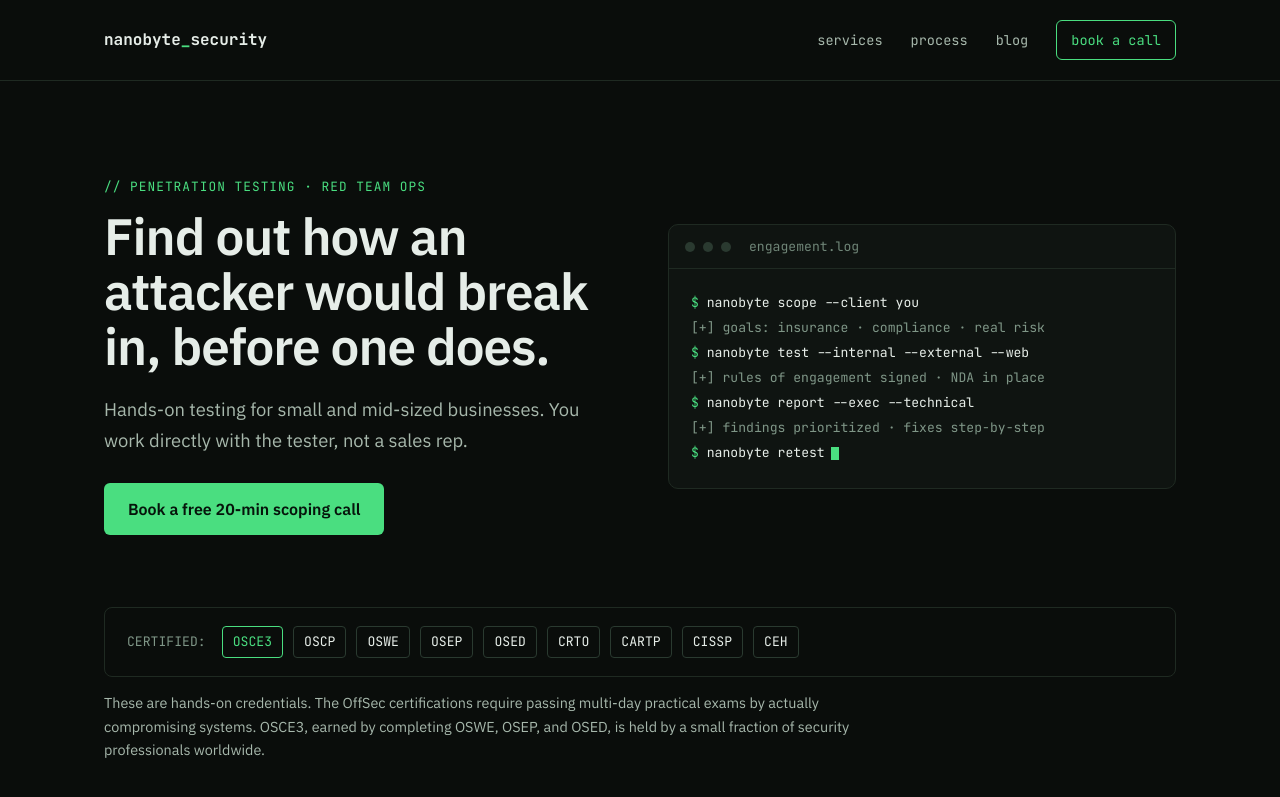
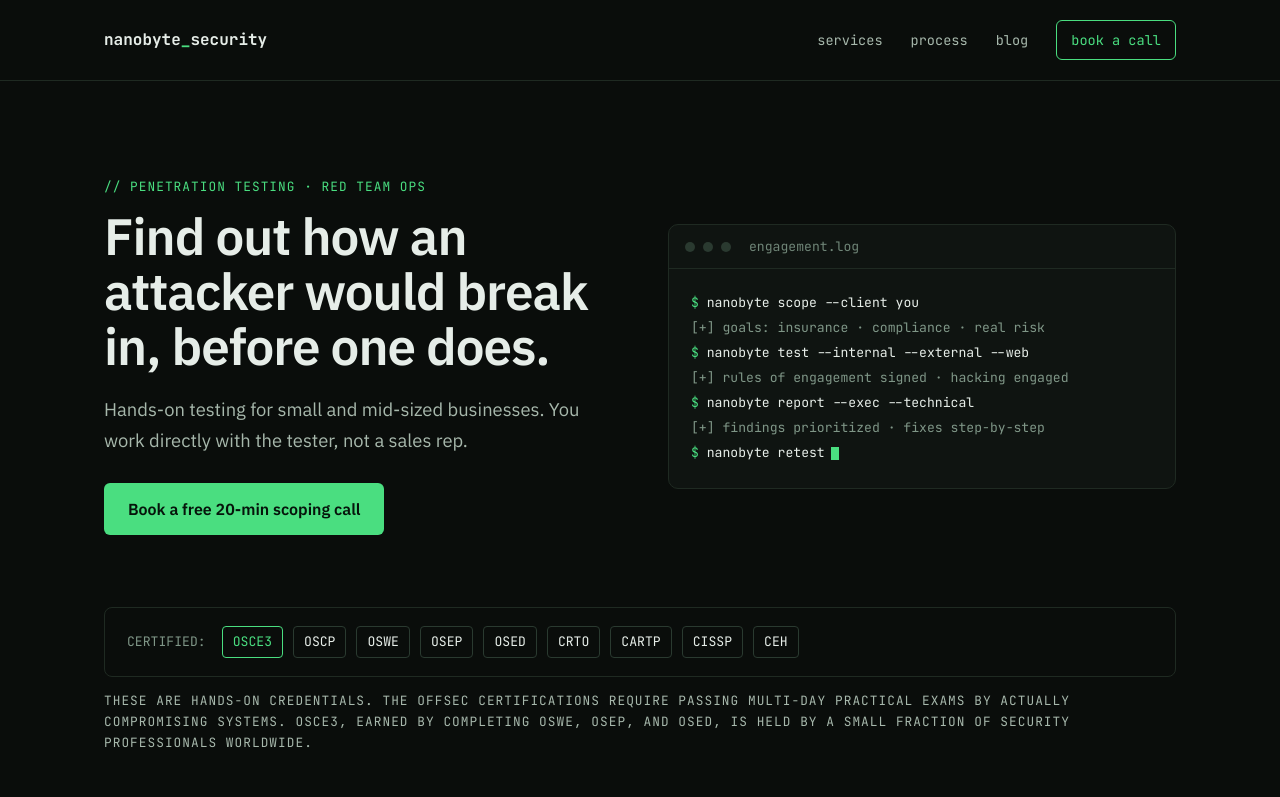
Before and after one commit to nanobyte-security/nanobytesecurity.github.io, a Jekyll site: the page index.html, which Jekyll copies as it is, in a window 1280 px wide and 900 px high. Shown: the top 797 px of the window. Built offline with Jekyll 4.4.1, drawn with Linux system fonts in a browser that asks for light colours; some of the changed text lies outside the part shown.

Commit message:
Update index.html

```diff
--- a/index.html
+++ b/index.html
@@ -659,7 +659,7 @@
             <div><span class="p">$</span> nanobyte scope --client you</div>
             <div class="o">[+] goals: insurance · compliance · real risk</div>
             <div><span class="p">$</span> nanobyte test --internal --external --web</div>
-            <div class="o">[+] rules of engagement signed · NDA in place</div>
+            <div class="o">[+] rules of engagement signed · hacking engaged</div>
             <div><span class="p">$</span> nanobyte report --exec --technical</div>
             <div class="o">[+] findings prioritized · fixes step-by-step</div>
             <div><span class="p">$</span> nanobyte retest<span class="nb-cursor"></span></div>
@@ -680,7 +680,7 @@
           <span class="cert">CISSP</span>
           <span class="cert">CEH</span>
         </div>
-        <p class="nb-certs-note">
+        <p class="nb-eyebrow">
           These are hands-on credentials. The OffSec certifications require passing multi-day practical exams
           by actually compromising systems. OSCE3, earned by completing OSWE, OSEP, and OSED, is held by a
           small fraction of security professionals worldwide.
@@ -754,7 +754,7 @@
         </div>
 
         <div class="nb-center">
-          <a class="nb-btn" href="[CALENDAR LINK]">Talk through your needs</a>
+          <!--<a class="nb-btn" href="[CALENDAR LINK]">Talk through your needs</a>-->
         </div>
       </section>
 
```
